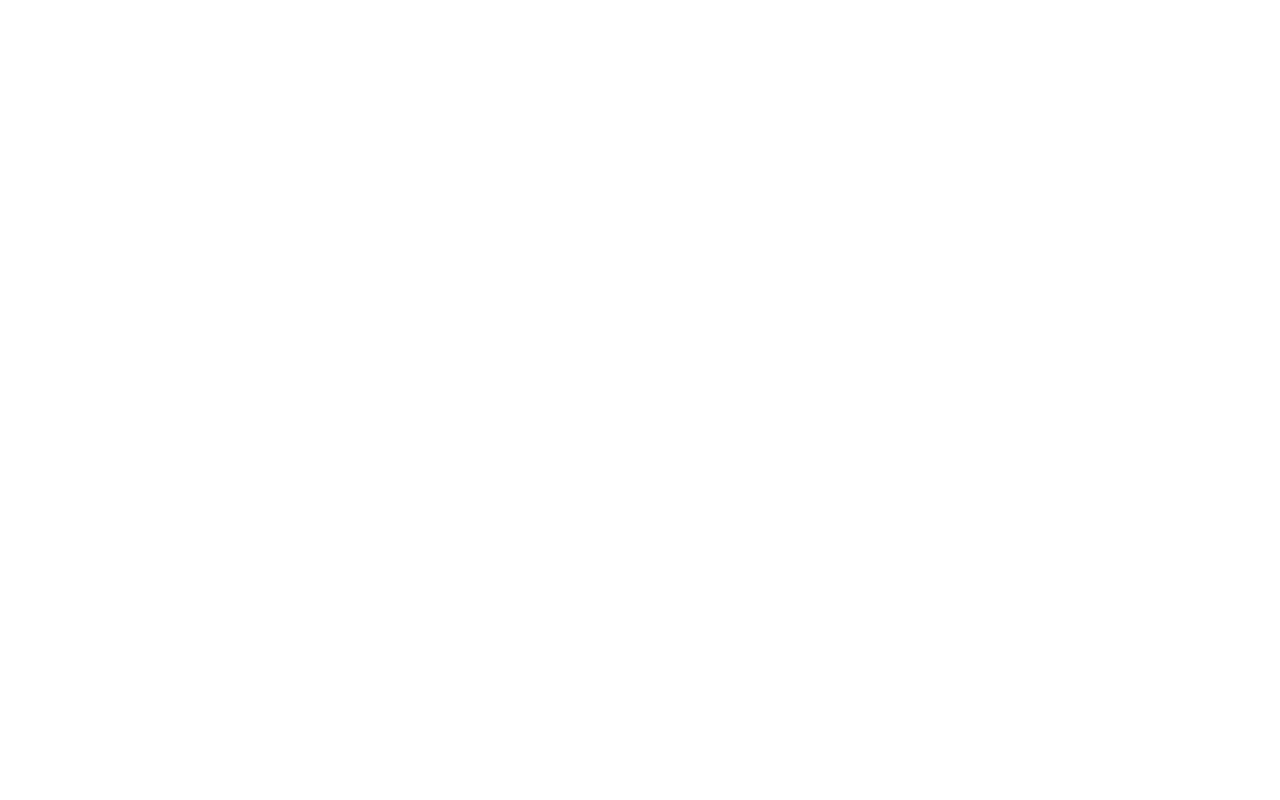
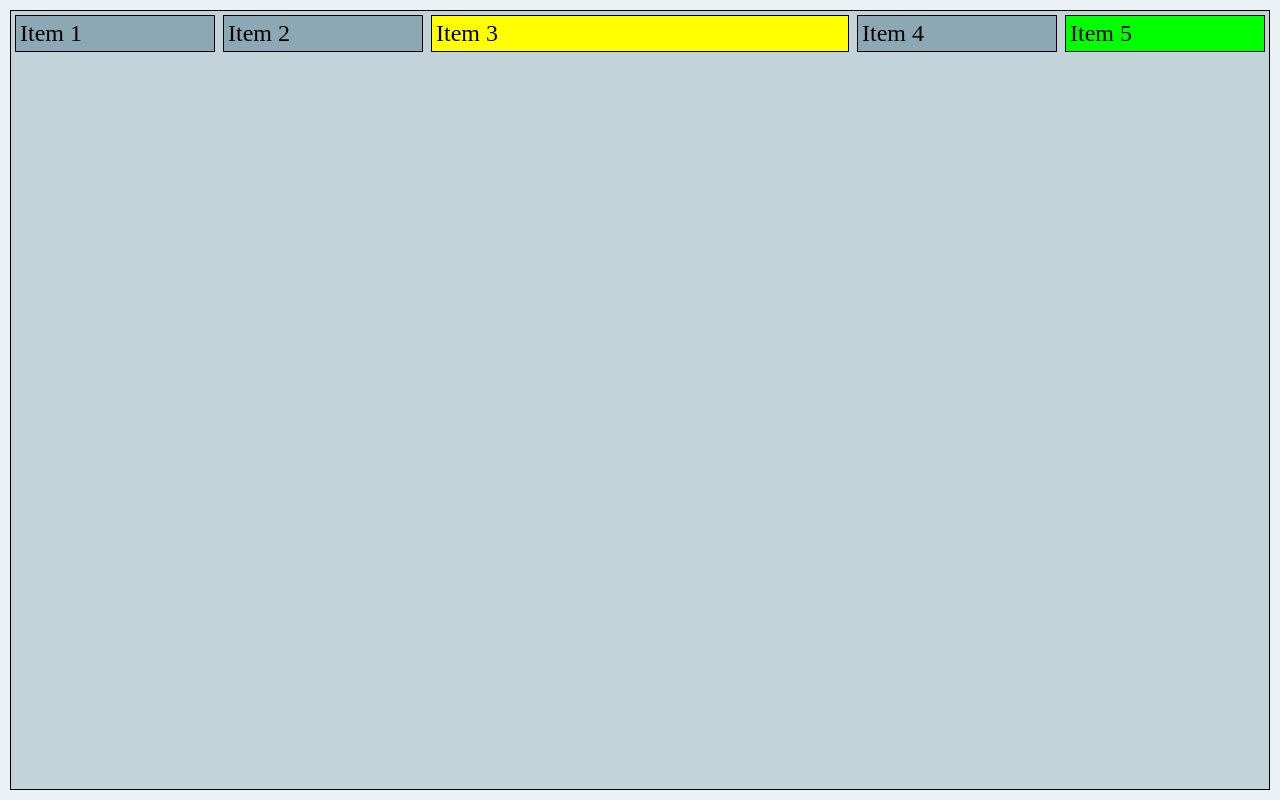
Before and after one commit to kobi2294/CSS-Demo, a plain HTML site: page 04. Flex/index.html in a window 1280 px wide. Drawn offline with Linux system fonts and the light colour scheme.

Commit message:
final flex

```diff
--- a/04. Flex/index.html
+++ b/04. Flex/index.html
@@ -4,4 +4,13 @@
         <title>Welcome to Flex</title>
         <link rel="stylesheet" href="styles.css">
     </head>
+    <body>
+        <div class="container">
+            <div class="item item-1">Item 1</div>
+            <div class="item item-2">Item 2</div>
+            <div class="item item-3">Item 3</div>
+            <div class="item item-4">Item 4</div>
+            <div class="item item-5">Item 5</div>
+        </div>
+    </body>
 </html>
--- a/04. Flex/styles.css
+++ b/04. Flex/styles.css
@@ -0,0 +1,45 @@
+html, body {
+    width: 100%;
+    height: 100%;
+    background: rgb(234, 242, 245);
+    margin: 0px;
+}
+
+body {
+    padding: 10px;
+}
+
+* {
+    box-sizing: border-box;
+}
+
+.container {
+    border: 1px solid black;
+    height: 100%;
+    width: 100%;
+    background: rgb(194, 211, 218);
+    display: flex;
+    flex-direction: row;
+    flex-wrap: nowrap;
+    justify-content: flex-start;
+    align-items: flex-start;
+}
+
+.item {
+    border: 1px solid black;
+    margin: 4px;
+    background: rgb(140, 168, 180);
+    padding: 4px;
+    font-size: 24px;
+    width: 200px;
+}
+
+
+.item-3 {
+    background: yellow;
+    flex: 1 2 auto;
+}
+
+.item-5 {
+    background: lime;
+}
```
